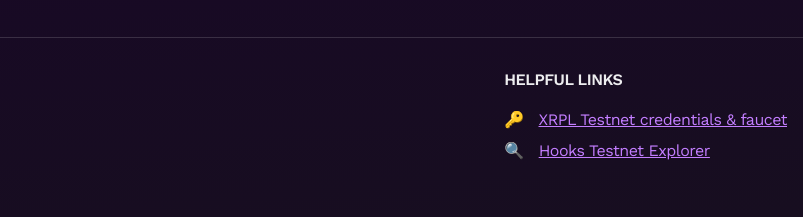
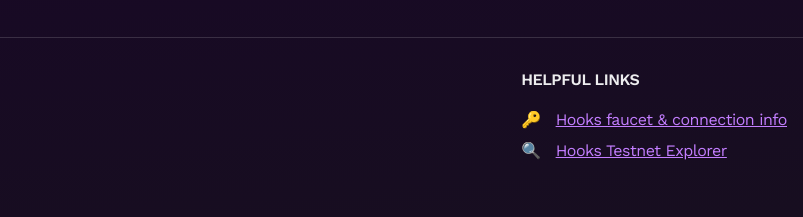
Before and after one commit to XRPLF/Hooks-Homepage, a plain HTML site: page index.html in a window 1280 px wide. Shown: the part 859-1076 px from the top of the page, 477-1280 px from the left. Drawn offline with Linux system fonts and the light colour scheme.

Commit message:
Update faucet URL

```diff
--- a/index.html
+++ b/index.html
@@ -374,11 +374,11 @@
           <p>
             🔑 &nbsp;
             <a
-              href="https://xrpl.org/xrp-testnet-faucet.html"
+              href="https://hooks-testnet-v2.xrpl-labs.com/"
               target="_blank"
               rel="noreferrer noopener"
             >
-              XRPL Testnet credentials & faucet</a
+              Hooks faucet &amp; connection info</a
             >
           </p>
           <p>
```
